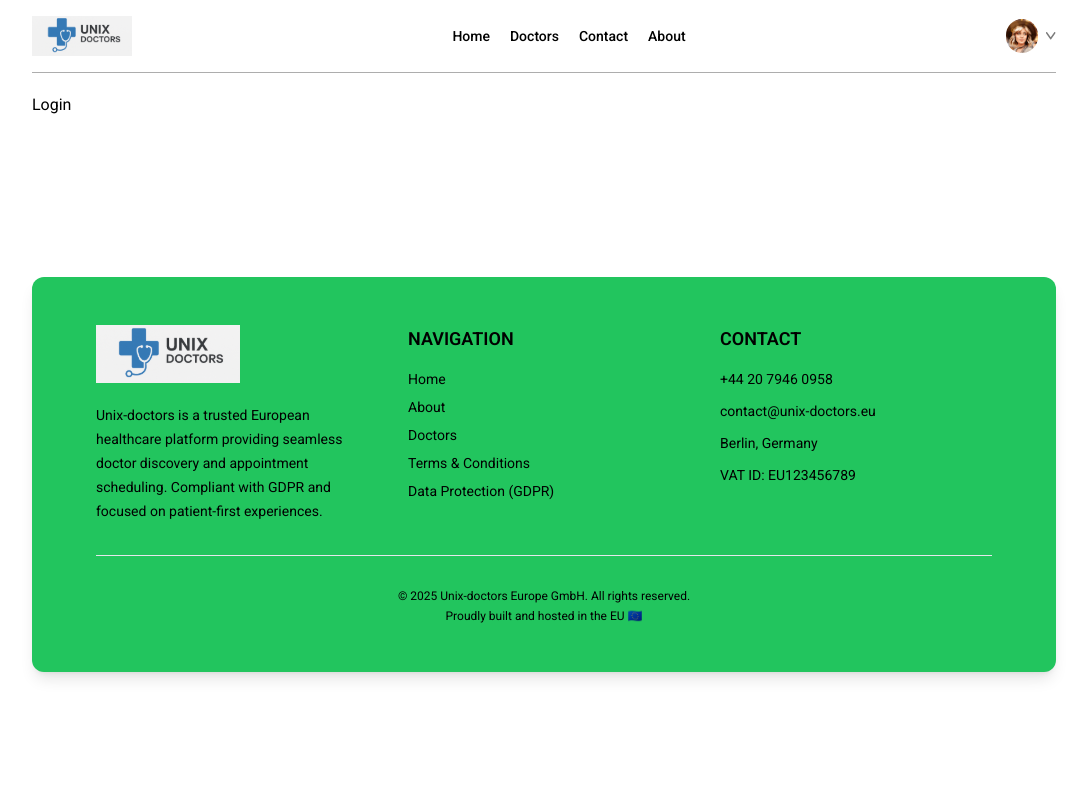
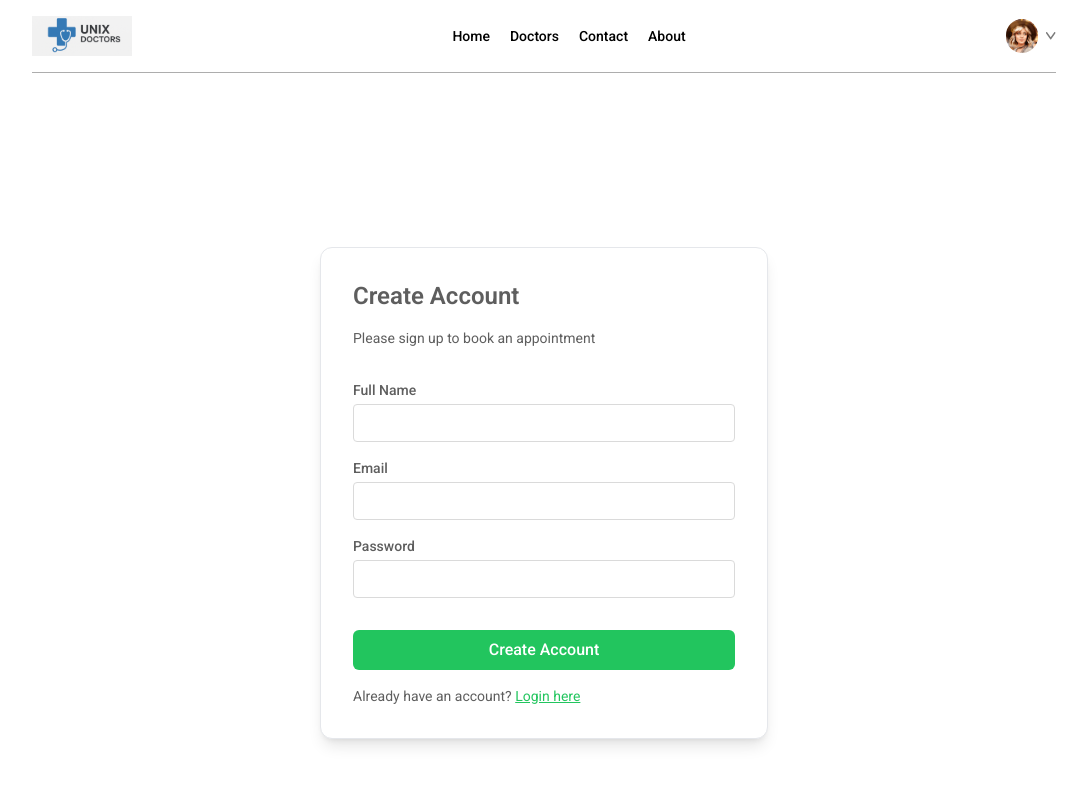
Before and after one commit to moha230/Hospital-Booking-System, a React (Vite) app in the folder frontend/: page /login in a window 1280 px wide. Shown: the top 800 px of the page, without its empty margins (96-1183 px from the left). Built offline with nearby package versions, Linux system fonts and the light colour scheme.

Commit message:
feat(auth): implement toggleable login and signup form UI

```diff
--- a/frontend/src/assets/assets.js
+++ b/frontend/src/assets/assets.js
@@ -73,6 +73,7 @@ export const specialityData = [
 
 
 export const doctors = [
+  // will be changed  on sunday  before code review . this mock data will have to be the same as the backend models
     // General Physician
     {
       _id: 'doc1',
--- a/frontend/src/pages/Login.jsx
+++ b/frontend/src/pages/Login.jsx
@@ -3,7 +3,7 @@ import React, { useState } from "react";
 const Login = () => {
   //Track whether the user is signing up or logging in
   //Possible values 'Sign up' or 'Login'
-  const [state, setState] = useState("Login");
+  const [state, setState] = useState("Sign Up");
 
   //Stores the users full name input (only used in Sign Up mode)
   const [name, setName] = useState("");
@@ -19,9 +19,61 @@ const Login = () => {
   };
 
   return (
-    <form>
-      <div>
-        <p>{state === 'Sign Up' ? "Create Account":"Login"}</p>
+    <form className="min-h-[100vh] flex items-center justify-center">
+      <div className="flex flex-col gap-4 p-8 w-full max-w-md border rounded-xl text-[#5E5E5E] text-sm shadow-lg bg-white">
+        <h2 className="text-2xl font-semibold">
+          {state === "Sign Up" ? "Create Account" : "Login"}
+        </h2>
+        <p className="mb-4">
+          Please {state === "Sign Up" ? "sign up" : "log in"} to book an
+          appointment
+        </p>
+
+        {state === "Sign Up" && (
+          <div className="w-full">
+            <label className="block mb-1 font-medium">Full Name</label>
+            <input
+              onChange={(e) => setName(e.target.value)}
+              value={name}
+              className="border border-[#DADADA] rounded w-full p-2"
+              type="text"
+              required
+            />
+          </div>
+        )}
+
+        <div className="w-full">
+          <label className="block mb-1 font-medium">Email</label>
+          <input
+            onChange={(e) => setEmail(e.target.value)}
+            value={email}
+            className="border border-[#DADADA] rounded w-full p-2"
+            type="email"
+            required
+          />
+        </div>
+
+        <div className="w-full">
+          <label className="block mb-1 font-medium">Password</label>
+          <input
+            onChange={(e) => setPassword(e.target.value)}
+            value={password}
+            className="border border-[#DADADA] rounded w-full p-2"
+            type="password"
+            required
+          />
+        </div>
+
+        <button
+          type="submit"
+          className="bg-primary hover:bg-opacity-90 transition text-white w-full py-2 mt-4 rounded-md text-base font-medium"
+        >
+          {state === "Sign Up" ? "Create Account" : "Login"}
+        </button>
+        {state === 'Sign Up'
+          ? <p>Already have an account? <span onClick={() => setState('Login')} className='text-primary underline cursor-pointer'>Login here</span></p>
+          : <p>Create an new account? <span onClick={() => setState('Sign Up')} className='text-primary underline cursor-pointer'>Click here</span></p>
+        }
       </div>
     </form>
   );
```
